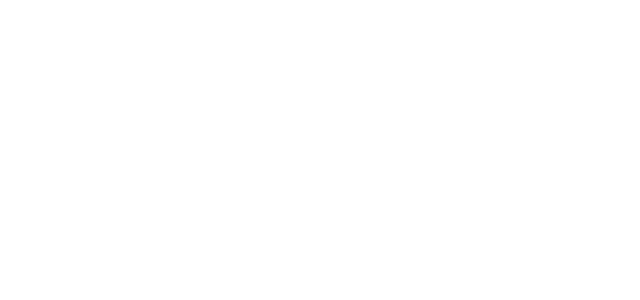
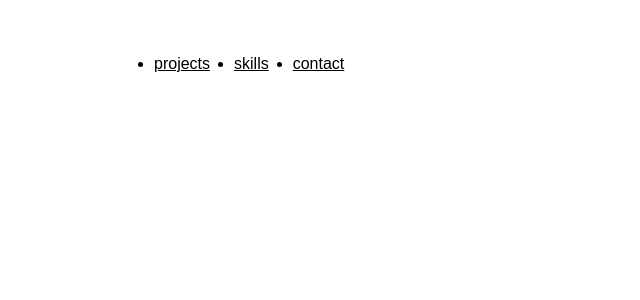
Before and after one commit to srinithi19/react-portfolio, a React (Create React App) app in the folder portfolio/: page / in a window 1280 px wide. Shown: the top 300 px of the page, without its empty margins (0-640 px from the left). Built offline with nearby package versions, Linux system fonts and the light colour scheme.

Commit message:
implement navbar

```diff
--- a/portfolio/src/App.css
+++ b/portfolio/src/App.css
@@ -53,3 +53,130 @@
   color: var(--clr-fg);
   background-color: var(--clr-bg);
 }
+
+main {
+  max-width: 1100px;
+  width: 95%;
+  margin: 0 auto;
+}
+
+.section {
+  margin-top: 5em;
+}
+
+.section__title {
+  text-align: center;
+  margin-bottom: 1em;
+  text-transform: uppercase;
+}
+
+.center {
+  display: flex;
+  align-items: center;
+}
+
+.link {
+  color: var(--clr-primary);
+  padding: 0 0 0.3em 0;
+  position: relative;
+}
+
+.link:hover {
+  color: var(--clr-primary);
+}
+
+.link::before {
+  content: '';
+  display: inline;
+  width: 0%;
+  height: 0.2em;
+  position: absolute;
+  bottom: 0;
+  background-color: var(--clr-primary);
+  transition: width 0.2s ease-in;
+}
+
+.link:hover::before,
+.link:focus::before {
+  width: 100%;
+}
+
+.link-nav {
+  color: var(--clr-fg);
+  text-transform: lowercase;
+  font-weight: 500;
+}
+
+.link-icon {
+  color: var(--clr-fg);
+}
+
+.btn {
+  display: block;
+  cursor: pointer;
+  padding: 0.8em 1.4em;
+  font-weight: 500;
+  font-size: 0.9rem;
+  text-transform: lowercase;
+  transition: transform 0.2s ease-in-out;
+}
+
+.btn--outline {
+  color: var(--clr-primary);
+  border: 2px solid var(--clr-primary);
+  position: relative;
+  overflow: hidden;
+  z-index: 1;
+}
+
+.btn--outline:hover,
+.btn--outline:focus {
+  color: var(--clr-bg);
+}
+
+.btn--outline:before {
+  content: '';
+  position: absolute;
+  background-color: var(--clr-primary);
+  right: 100%;
+  bottom: 0;
+  left: 0;
+  top: 0;
+  z-index: -1;
+  transition: right 0.2s ease-in-out;
+}
+
+.btn--outline:hover:before,
+.btn--outline:focus:before {
+  right: 0;
+}
+
+.btn--plain {
+  text-transform: initial;
+  background-color: var(--clr-bg-alt);
+  box-shadow: rgba(0, 0, 0, 0.15) 0px 3px 3px 0px;
+  border: 0;
+}
+
+.btn--plain:hover {
+  transform: translateY(-4px);
+}
+
+.btn--icon {
+  padding: 0;
+}
+
+.btn--icon:hover,
+.btn--icon:focus {
+  color: var(--clr-primary);
+}
+
+.btn--icon:active {
+  transform: translateY(-5px);
+}
+
+@media (max-width: 600px) {
+  .section {
+    margin-top: 4em;
+  }
+}
--- a/portfolio/src/App.js
+++ b/portfolio/src/App.js
@@ -1,3 +1,4 @@
+
 import Header from './components/Header/Header'
 //import About from './components/About/About'
 //import Projects from './components/Projects/Projects'
--- a/portfolio/src/components/Header/Header.js
+++ b/portfolio/src/components/Header/Header.js
@@ -1,22 +1,10 @@
-import { header} from '../../portfolio'
-//import Navbar from '../Navbar/Navbar'
+import Navbar from '../Navbar/Navbar'
 import './Header.css'
 
 const Header = () => {
-    const { homepage, title } = header
-
     return (
       <header className='header center'>
-        <h3>
-          {homepage ? (
-            <a href={homepage} className='link'>
-              {title}
-            </a>
-          ) : (
-            title
-          )}
-        </h3>
-        {/* <Navbar /> */}
+        <Navbar />
       </header>
     )
   }
--- a/portfolio/src/components/Navbar/Navbar.css
+++ b/portfolio/src/components/Navbar/Navbar.css
@@ -0,0 +1,36 @@
+.nav-list {
+    margin-right: 1.5em;
+    display: flex;
+  }
+  .nav-list-item {
+    margin-left: 1.5em;
+  }
+
+  .app .nav-hamburger {
+    display: none;
+  }
+
+
+  @media (max-width: 600px) {
+    .nav-list {
+      display: none;
+      flex-direction: column;
+      justify-content: center;
+      align-items: center;
+      position: fixed;
+      inset: 0;
+      width: 100%;
+      height: 100%;
+      z-index: 2;
+    }
+
+    .nav-list-item {
+      margin: 0.5em 0;
+    }
+
+    .app .nav-hamburger {
+      display: flex;
+      z-index: 2;
+      margin-left: 0.8em;
+    }
+  }
--- a/portfolio/src/components/Navbar/Navbar.js
+++ b/portfolio/src/components/Navbar/Navbar.js
@@ -1,4 +1,62 @@
-import MenuIcon from '@material-ui/icons/Menu'
-import CloseIcon from '@material-ui/icons/Close'
+import { useState } from 'react'
+import Menu from '@material-ui/icons/Menu';
+import Close from '@material-ui/icons/Close';
 import { projects, skills, contact } from '../../portfolio'
 import './Navbar.css'
+
+const Navbar = () => {
+    const [showNavList, setShowNavList] = useState(false)
+
+    const toggleNavList = () => setShowNavList(!showNavList)
+
+    return (
+        <nav className='center nav'>
+            <ul style = {{display : showNavList ? 'flex' : null}}
+            className = 'nav-list'>
+                {projects.length ? (
+                    <li className = 'nav-list-item'>
+                        <a href='#projects' onClick={toggleNavList} className='link link-nav'>
+                            Projects
+                        </a>
+                    </li>
+
+                ) : null}
+
+                {skills.length ? (
+                    <li className = 'nav-list-item'>
+                        <a href='#skills' onClick={toggleNavList} className='link link-nav'>
+                            Skills
+                        </a>
+                    </li>
+
+                ) : null}
+
+
+                {
+                contact.email ? (
+                    <li className='nav-list-item'>
+                      <a
+                        href='#contact'
+                        onClick={toggleNavList}
+                        className='link link-nav'
+                      >
+                        Contact
+                      </a>
+                    </li>
+                  ) : null}
+
+                <button
+                type='button'
+                 onClick={toggleNavList}
+                 className='btn btn-icon nav-hamburger'
+                 aria-label='toggle navigation'>
+                 {showNavList ? <Close /> : <Menu />}
+                 </button>
+            </ul>
+        </nav>
+    )
+
+}
+
+
+export default Navbar
--- a/portfolio/src/index.js
+++ b/portfolio/src/index.js
@@ -1,15 +1,12 @@
 import React from 'react';
-import ReactDOM from 'react-dom/client';
+import ReactDOM from 'react-dom';
 import './index.css';
 import App from './App';
 import reportWebVitals from './reportWebVitals';
 
-const root = ReactDOM.createRoot(document.getElementById('root'));
-root.render(
-  <React.StrictMode>
-    <App />
-  </React.StrictMode>
-);
+ ReactDOM.render(<App />, document.getElementById('root'));
+
+
 
 // If you want to start measuring performance in your app, pass a function
 // to log results (for example: reportWebVitals(console.log))
--- a/portfolio/src/portfolio.js
+++ b/portfolio/src/portfolio.js
@@ -1,10 +1,7 @@
-//import avatar from './components/Access/avatar.png'
-
-const header = {
-}
+import avatar from './components/Access/avatar.jpeg'
 
 const about = {
-    //photo:avatar,
+    photo:avatar,
     name : 'Srinithi Ravichandran',
     role : 'Full Stack Developer',
     description:
@@ -96,4 +93,4 @@
     email: 'emailtonithi@gmail.com',
   }
 
-  export { header, about, projects, skills, contact }
+  export {  about, projects, skills, contact }
```
Also changed, not shown: portfolio/package.json (+9 -6 lines), portfolio/src/components/Access/avatar.jpeg (added), 1 other file (tests, documents, lock files or other folders).
